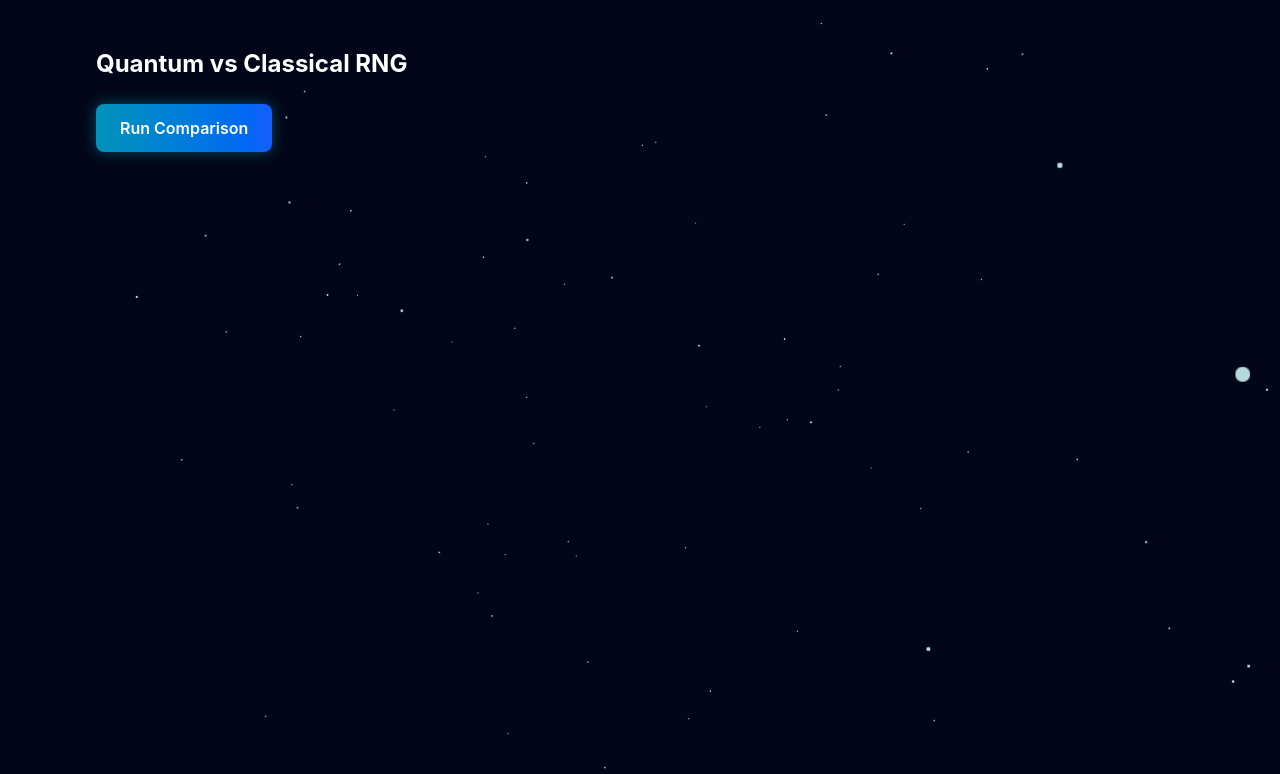
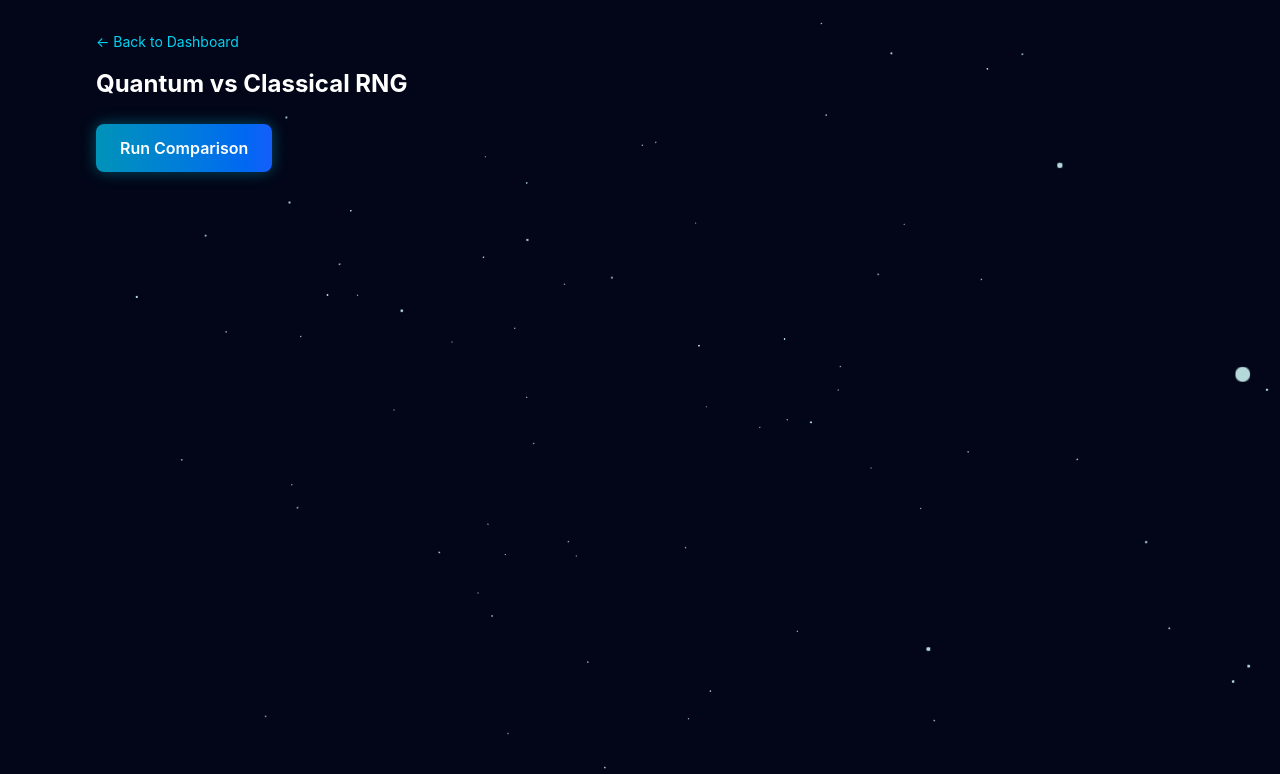
Before and after one commit to Anirudh9247/qrng_interactive, a Next.js app in the folder QRNG_PROJECT/frontend/: page /compare in a window 1280 px wide. Shown: the top 774 px of the page. Built offline with nearby package versions, Linux system fonts and the light colour scheme; no server answers.

Commit message:
feat: add comparison page to visualize quantum vs classical entropy metrics

```diff
--- a/QRNG_PROJECT/frontend/src/app/compare/page.tsx
+++ b/QRNG_PROJECT/frontend/src/app/compare/page.tsx
@@ -5,6 +5,7 @@ import dynamic from "next/dynamic";
 
 const CompareChart = dynamic(() => import("@/components/CompareChart"), { ssr: false });
 import toast from "react-hot-toast";
+import Link from "next/link";
 
 interface ComparisonResult {
   quantum_entropy: number;
@@ -84,6 +85,9 @@ export default function ComparePage() {
 
   return (
     <div className="p-8 text-white max-w-6xl mx-auto z-10 relative">
+      <Link href="/dashboard" className="text-cyan-400 hover:text-cyan-300 text-sm mb-4 flex items-center gap-2 transition-colors">
+        &larr; Back to Dashboard
+      </Link>
       <h1 className="text-2xl font-bold mb-6 mt-4">Quantum vs Classical RNG</h1>
       <button onClick={handleCompare} disabled={loading}
         className="bg-gradient-to-r from-cyan-600 to-blue-600 hover:from-cyan-500 hover:to-blue-500 text-white shadow-[0_0_15px_rgba(6,182,212,0.4)] px-6 py-3 rounded-lg font-semibold mb-6 disabled:opacity-50 transition-all flex flex-col items-center justify-center">
```
